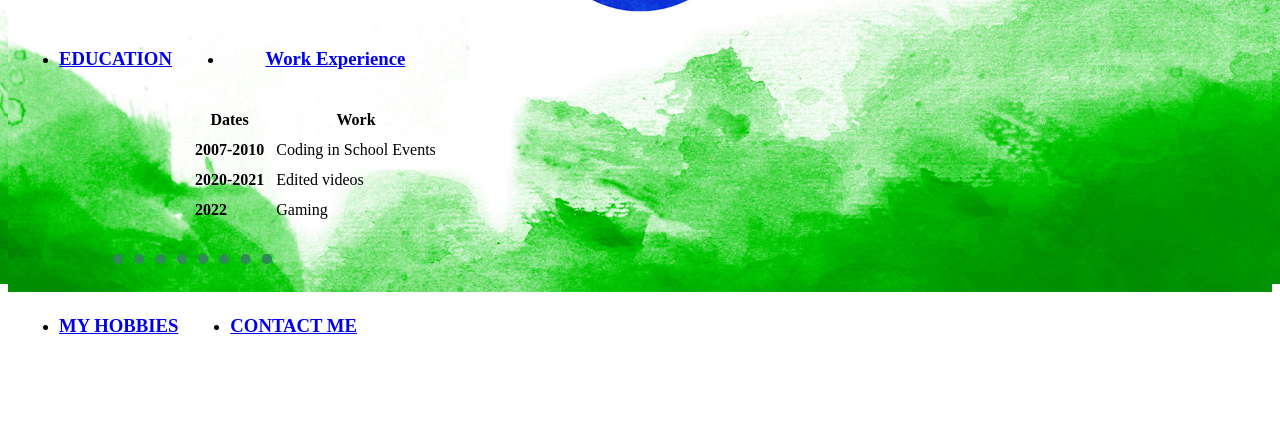
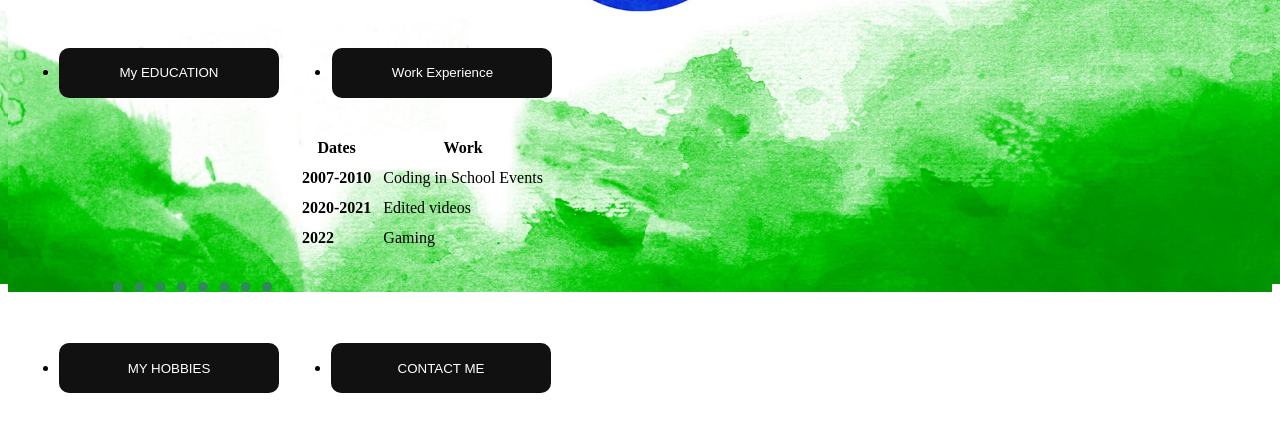
Before and after one commit to MalharBhatt99/malharbhatt, a plain HTML site: page index.html in a window 1280 px wide. Shown: the part 516-939 px from the top of the page. Before the commit the page ends 883 px from the top, so only its background shows below. Drawn offline with Linux system fonts and the light colour scheme.

Commit message:
Update index.html

```diff
--- a/index.html
+++ b/index.html
@@ -23,12 +23,12 @@
             <thead>
                 <th>
                     <ul>
-                        <li><h3><strong><a href="education.html">EDUCATION</a></strong></h3></li>
+                        <li><h3><strong><a href="education.html"><button class="glow-on-hover"><span>My EDUCATION</span></button></a></strong></h3></li>
                     </ul>
                 </th>
                 <th>
                     <ul>
-                        <li><h3><a href="workexperience.html">Work Experience</a></h3></li>
+                        <li><h3><a href="workexperience.html"><button class="glow-on-hover"><span>Work Experience</span></button></a></h3></li>
                     </ul>
                 </th>
             </thead>
@@ -61,12 +61,12 @@
             <thead>
                 <th>
                     <ul>
-                        <li><h3><strong><a href="hobbies.html">MY HOBBIES</a></strong></h3></li>
+                        <li><h3><strong><a href="hobbies.html"><button class="glow-on-hover"><span>MY HOBBIES</span></button></a></strong></h3></li>
                     </ul>
                 </th>
                 <th>
                     <ul>
-                        <li><h3><a href="contactme.html">CONTACT ME</a></h3></li>
+                        <li><h3><a href="contactme.html"><button class="glow-on-hover"><span>CONTACT ME</span></button></a></h3></li>
                     </ul>
                 </th>
             </thead>
```
